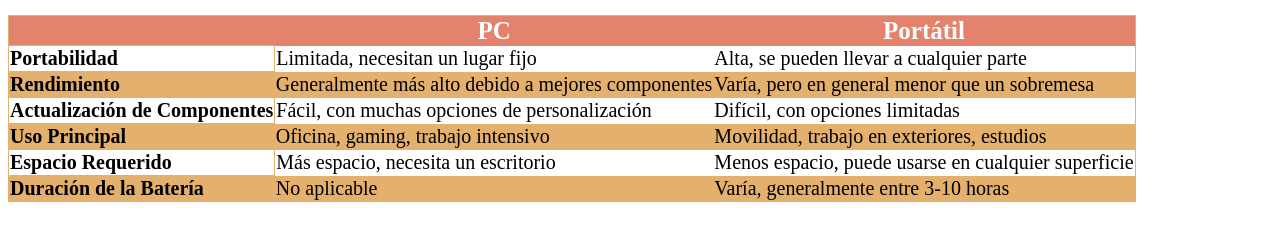
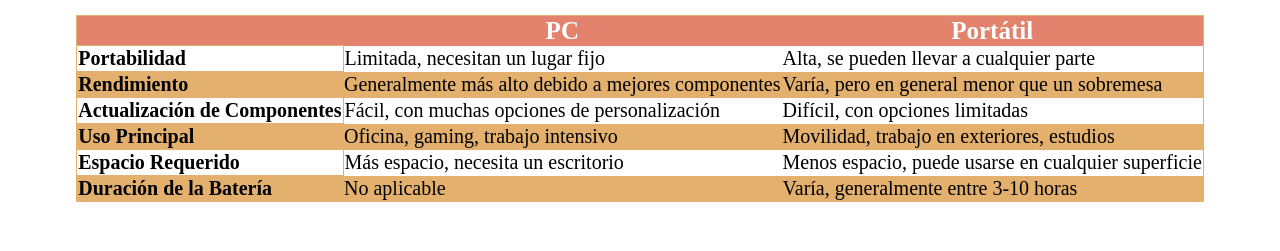
Before and after one commit to patry99/site1234, a plain HTML site: page index.html in a window 1280 px wide. Shown: the part 1753-2004 px from the top of the page. Drawn offline with Linux system fonts and the light colour scheme.

Commit message:
Update index.html

```diff
--- a/index.html
+++ b/index.html
@@ -40,7 +40,7 @@
             <br/><br/>
 
 
-             <table style = "border-collapse:collapse; border: 1px solid #E3B06E; font-size:20px ">
+             <table style = "border-collapse:collapse; border: 1px solid #E3B06E; font-size:20px " align= "center">
 
 
              <tr style= "background-color: #E3836E; text-align: center; color: white; font-size:25px">
```
